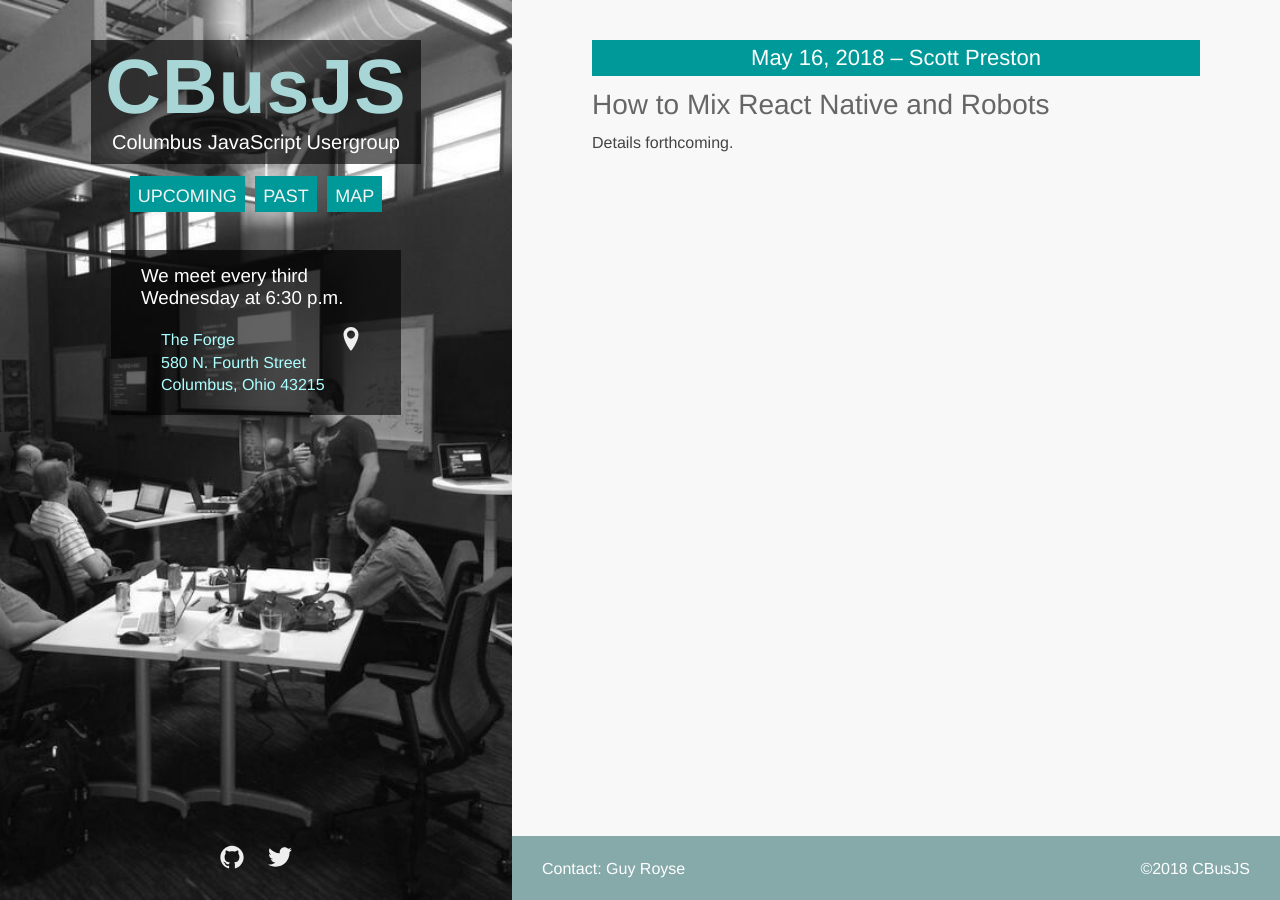
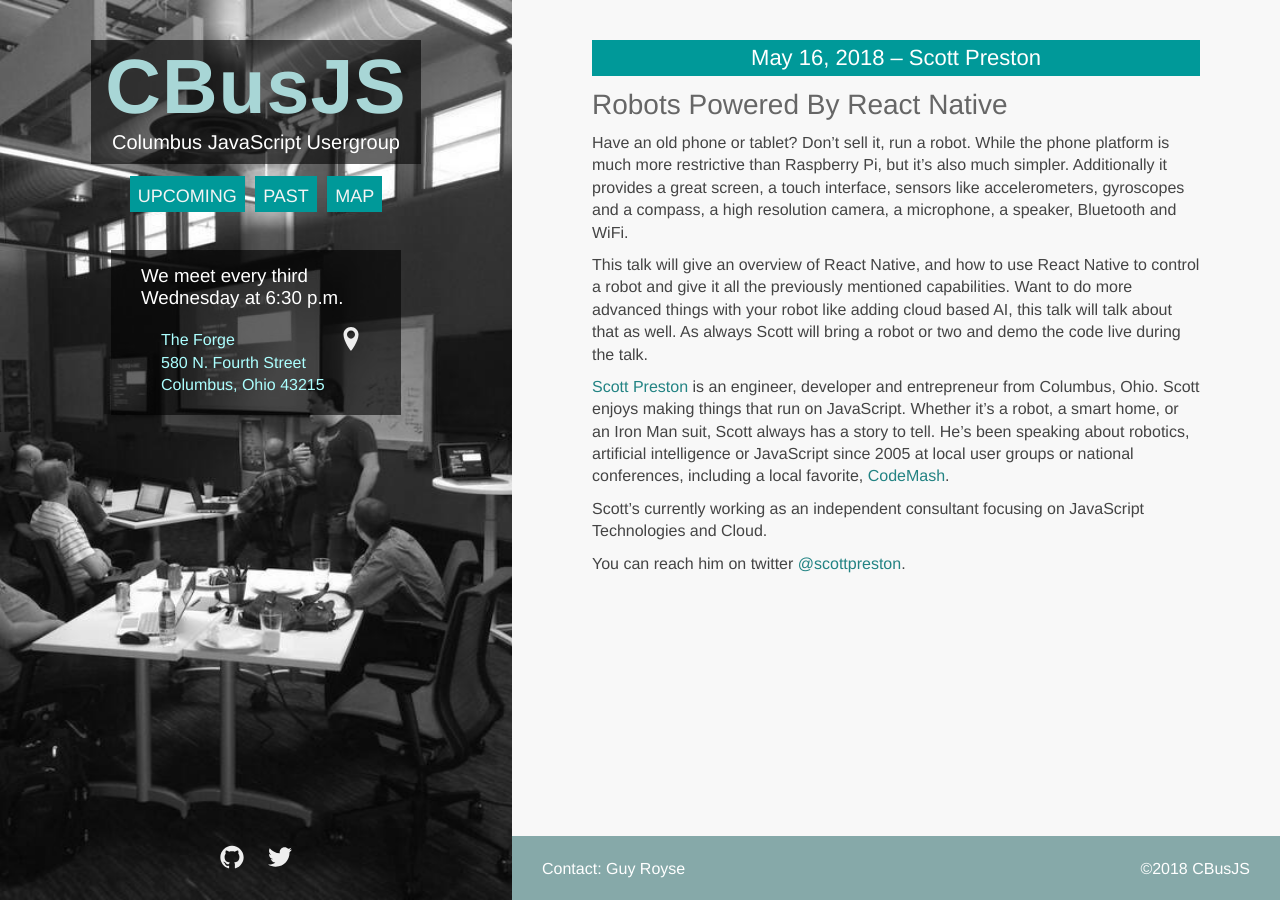
Before and after one commit to columbusjs/columbusjs.github.io, a Jekyll site: the page built from _posts/2018-05-16-scott-preston-how-to-mix-react-native-and-robots.markdown, in a window 1280 px wide. Built offline with Jekyll 4.4.1, drawn with Linux system fonts in a browser that asks for light colours.

Commit message:
updated scotts talk

```diff
--- a/_posts/2018-05-16-scott-preston-how-to-mix-react-native-and-robots.markdown
+++ b/_posts/2018-05-16-scott-preston-how-to-mix-react-native-and-robots.markdown
@@ -1,8 +1,16 @@
 ---
 date: 2018-05-16 19:00:00
 layout: post
-title: "How to Mix React Native and Robots"
+title: "Robots Powered By React Native"
 speaker: "Scott Preston"
 ---
 
-Details forthcoming.
+Have an old phone or tablet? Don't sell it, run a robot. While the phone platform is much more restrictive than Raspberry Pi, but it's also much simpler. Additionally it provides a great screen, a touch interface, sensors like accelerometers, gyroscopes and a compass, a high resolution camera, a microphone, a speaker, Bluetooth and WiFi.
+
+This talk will give an overview of React Native, and how to use React Native to control a robot and give it all the previously mentioned capabilities. Want to do more advanced things with your robot like adding cloud based AI, this talk will talk about that as well. As always Scott will bring a robot or two and demo the code live during the talk.
+
+[Scott Preston](http://www.scottpreston.com/) is an engineer, developer and entrepreneur from Columbus, Ohio. Scott enjoys making things that run on JavaScript. Whether it's a robot, a smart home, or an Iron Man suit, Scott always has a story to tell. He's been speaking about robotics, artificial intelligence or JavaScript since 2005 at local user groups or national conferences, including a local favorite, [CodeMash](http://www.codemash.org/).
+
+Scott's currently working as an independent consultant focusing on JavaScript Technologies and Cloud.
+
+You can reach him on twitter [@scottpreston](https://twitter.com/scottpreston).
```
